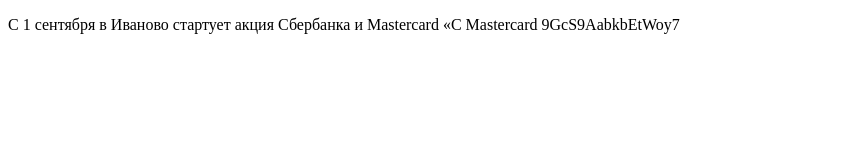
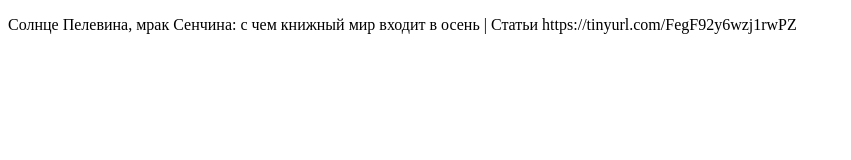
Before and after one commit to portmonetv/simplebot8, a plain HTML site: page C/index.html in a window 1280 px wide. Shown: the whole page, without its empty margins (0-851 px from the left). Drawn offline with Linux system fonts and the light colour scheme.

Commit message:
Update index.html

```diff
--- a/C/index.html
+++ b/C/index.html
@@ -4,4 +4,4 @@
       src="https://portmonetv.github.io/simplebot2/C/data/random.js"
     ></script>
 
-      С 1 сентября в Иваново стартует акция Сбербанка и Mastercard «С Masterсard   9GcS9AabkbEtWoy7
+      Солнце Пелевина, мрак Сенчина: с чем книжный мир входит в осень | Статьи   https://tinyurl.com/FegF92y6wzj1rwPZ
```
